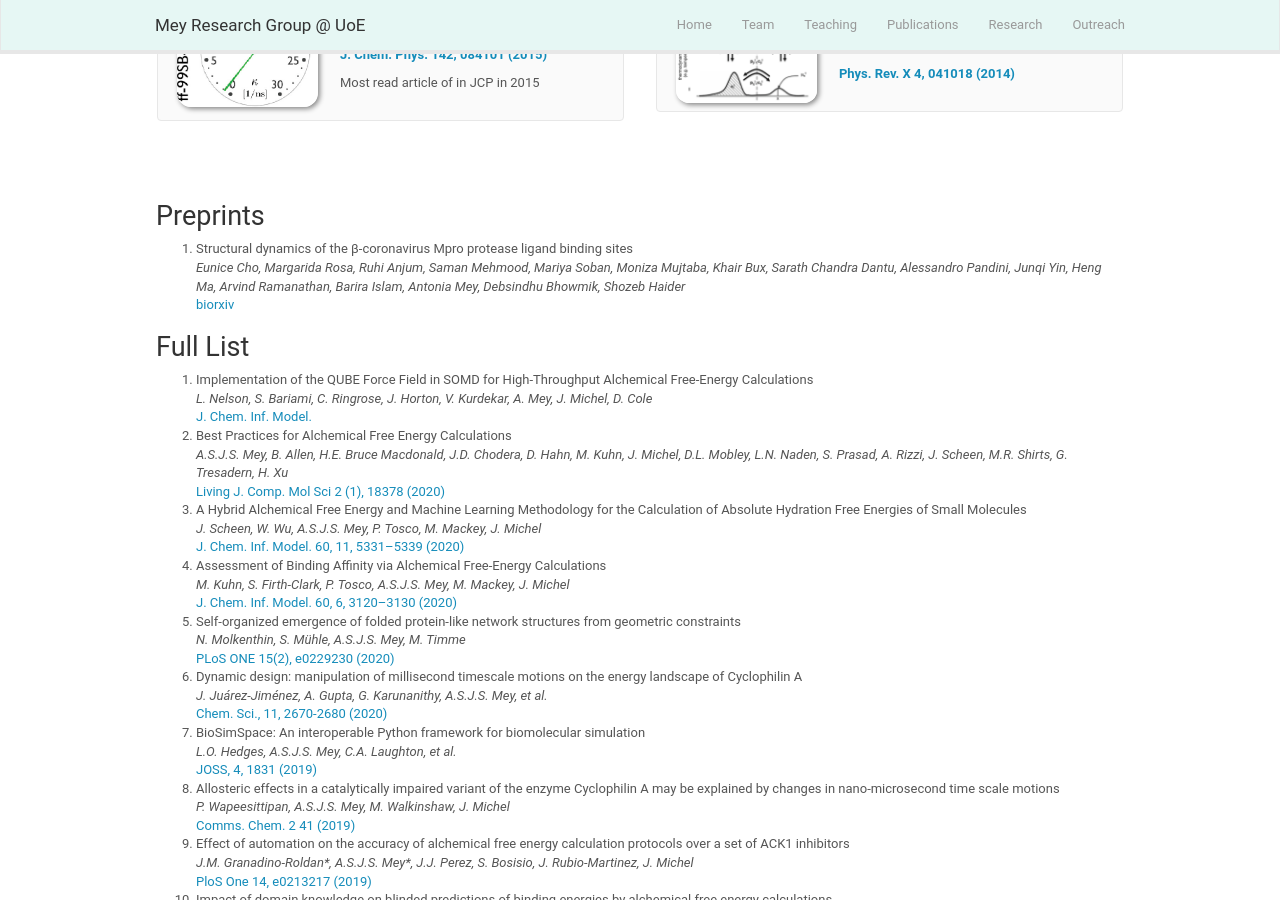
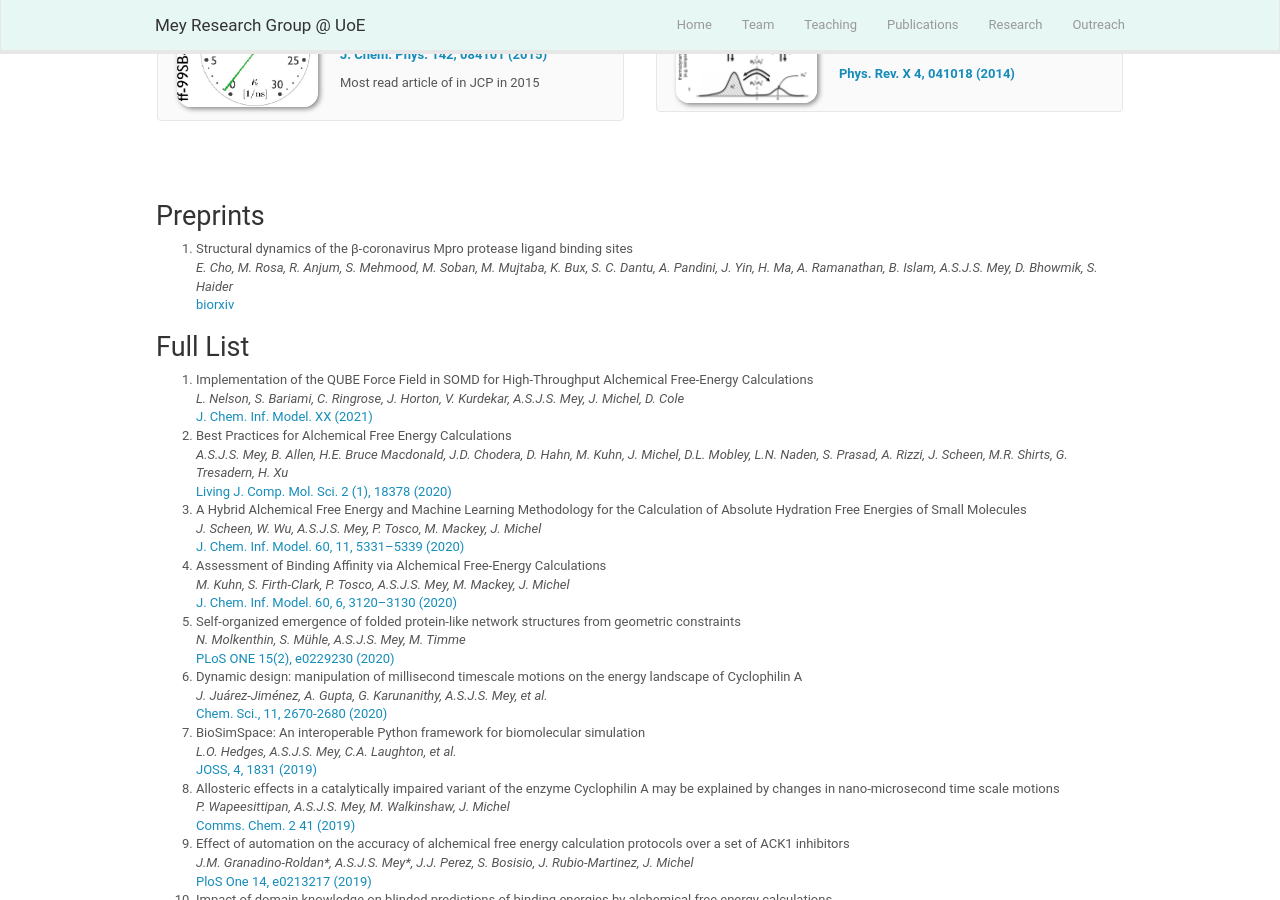
Before and after one commit to mozhu621/intellistream.github.io, a Jekyll site: the page built from _pages/publications.md, in a window 1280 px wide and 900 px high, scrolled down 895 px. Built offline with Jekyll 4.4.1, drawn with Linux system fonts in a browser that asks for light colours; nearby versions of some CDN libraries.

Commit message:
fixing names

```diff
--- a/_data/prelist.yml
+++ b/_data/prelist.yml
@@ -1,7 +1,7 @@
 - title: "Structural dynamics of the β-coronavirus Mpro protease ligand binding sites"
   image: xx.png
   description: Study of binding site stability of different coronavirus main proteases
-  authors:   Eunice Cho, Margarida Rosa, Ruhi Anjum, Saman Mehmood, Mariya Soban, Moniza Mujtaba, Khair Bux, Sarath Chandra Dantu, Alessandro Pandini, Junqi Yin, Heng Ma, Arvind Ramanathan, Barira Islam, Antonia Mey, Debsindhu Bhowmik, Shozeb Haider
+  authors:   E. Cho, M. Rosa, R. Anjum, S. Mehmood, M. Soban, M. Mujtaba, K. Bux, S. C. Dantu, A. Pandini, J. Yin, H. Ma, A. Ramanathan, B. Islam, A.S.J.S. Mey, D. Bhowmik, S. Haider
   link:
     url: https://www.biorxiv.org/content/10.1101/2021.03.31.437918v1.abstract
     display: biorxiv
--- a/_data/publist.yml
+++ b/_data/publist.yml
@@ -1,10 +1,10 @@
 - title: "Implementation of the QUBE Force Field in SOMD for High-Throughput Alchemical Free-Energy Calculations"
   image: xx.png
   description: Implementation of QUBE in BioSimSpace for alchemical free energy calculations.
-  authors:   L. Nelson, S. Bariami, C. Ringrose, J. Horton, V. Kurdekar, A. Mey, J. Michel, D. Cole
+  authors:   L. Nelson, S. Bariami, C. Ringrose, J. Horton, V. Kurdekar, A.S.J.S. Mey, J. Michel, D. Cole
   link:
     url: https://pubs.acs.org/doi/abs/10.1021/acs.jcim.1c00328
-    display: J. Chem. Inf. Model.
+    display: J. Chem. Inf. Model. XX (2021)
   highlight: 0
   news2:
 
@@ -15,7 +15,7 @@
   authors:   A.S.J.S. Mey, B. Allen, H.E. Bruce Macdonald, J.D. Chodera, D. Hahn, M. Kuhn, J. Michel, D.L. Mobley, L.N. Naden, S. Prasad, A. Rizzi, J. Scheen, M.R. Shirts, G. Tresadern, H. Xu
   link:
     url: https://doi.org/10.33011/livecoms.2.1.18378
-    display: Living J. Comp. Mol Sci 2 (1), 18378 (2020)
+    display: Living J. Comp. Mol. Sci. 2 (1), 18378 (2020)
   highlight: 0
   news2:
 
```
